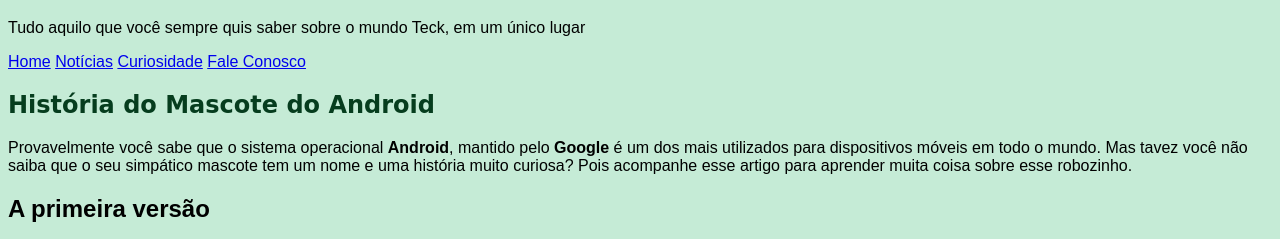
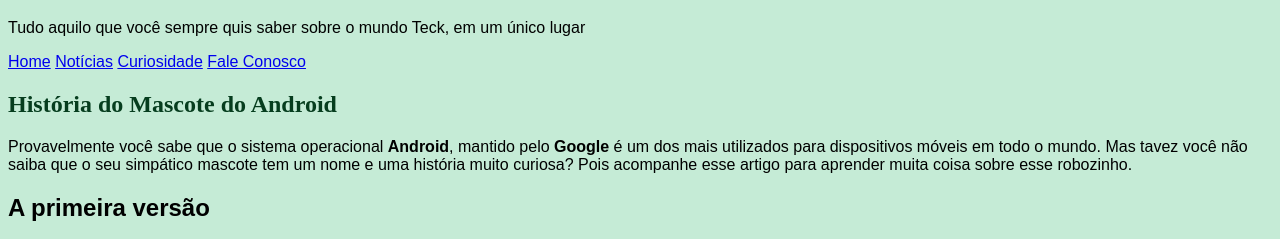
Before and after one commit to risonaldorocha/html-css, a plain HTML site: page desafio_10/android.html in a window 1280 px wide. Shown: the part 63-302 px from the top of the page. Drawn offline with Linux system fonts and the light colour scheme.

Commit message:
Update style.css

```diff
--- a/desafio_10/style/style.css
+++ b/desafio_10/style/style.css
@@ -3,7 +3,7 @@
 @import url('https://fonts.googleapis.com/css2?family=Bebas+Neue&display=swap');
 
 @font-face {
-    font-family: 'Androi';
+    font-family: 'Android';
    src: url('../fontes/idroid.otf') format ('opentype');
     font-weight: normal;
 }
@@ -18,7 +18,7 @@
 
     --fonte-padrao: Arial, Verdana, Helvetica, sans-serif;
     --fonte-destaque:'Bebas Neue', cursive;
-    --fonte-android: 'Android', cursive;
+    --fonte-android: 'Android';
 
 }
 body {
@@ -31,6 +31,6 @@ header > h1 {
 }
 main h1{
     color: var(--cor5);
-    font-family: var(--fonte-android)
+    font-family: var(--fonte-android);
 
 }
```
